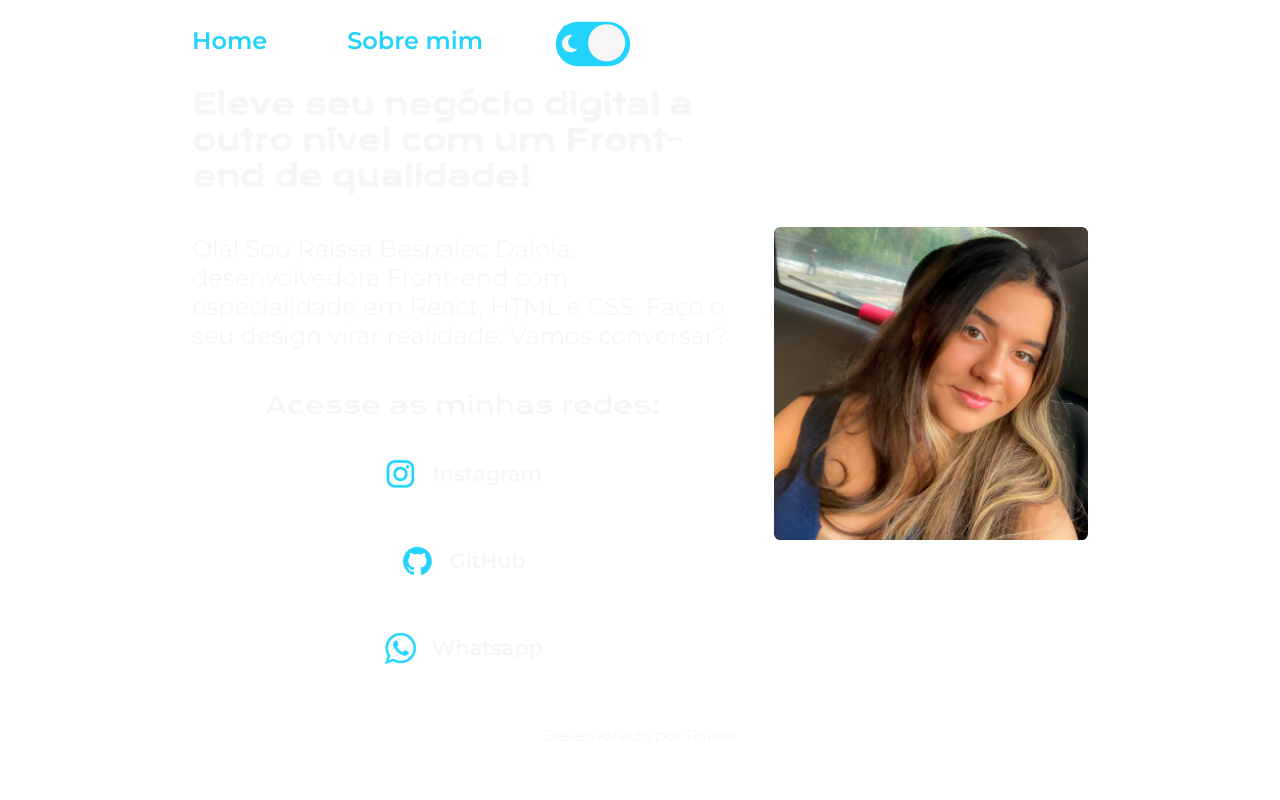
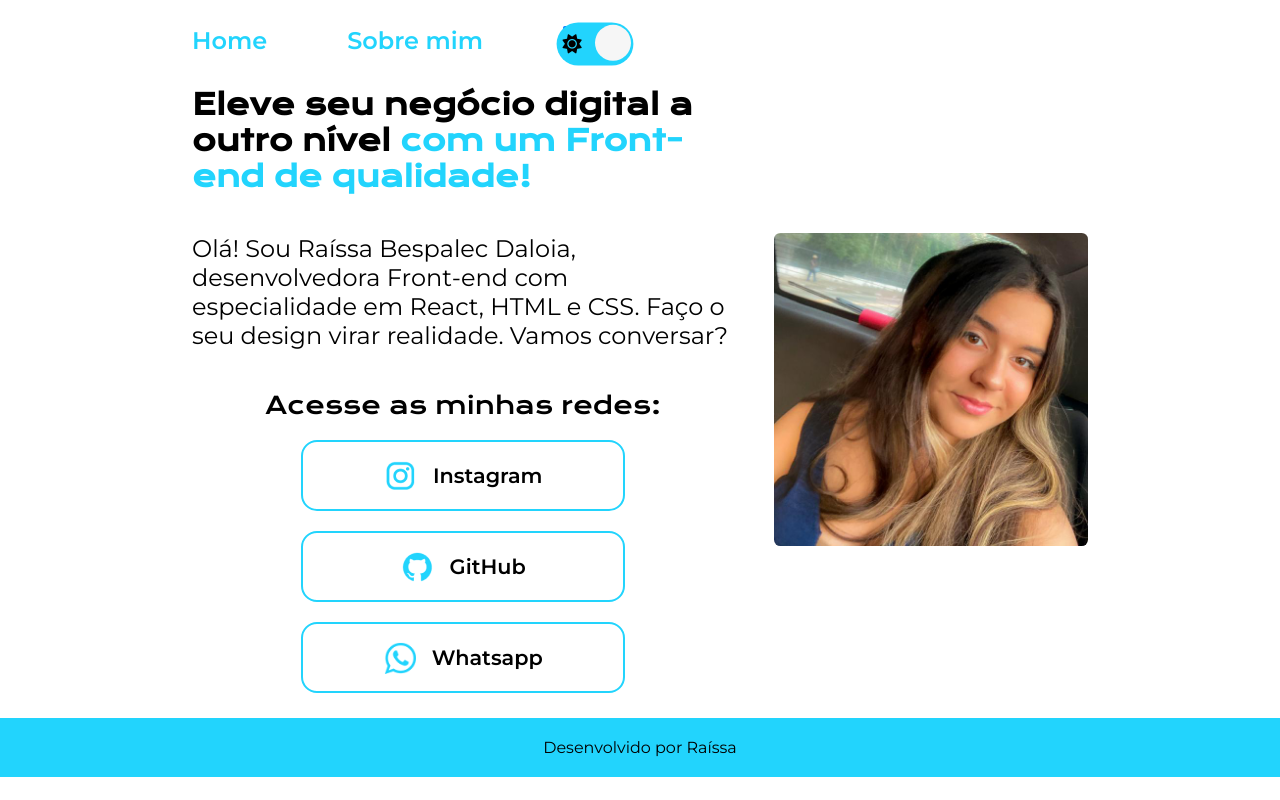
Before and after one commit to rahbespalec/treino_css, a plain HTML site: page index.html in a window 1280 px wide. Both pictures are taken after a click on the checkbox 569 px from the left and 32 px from the top of the page. Drawn offline with nearby package versions, Linux system fonts and the light colour scheme.

Commit message:
Add files via upload

```diff
--- a/index.html
+++ b/index.html
@@ -16,8 +16,8 @@
             <div>
                 <input type="checkbox"  class="checkbox" id="chk">
                 <label class="label" for="chk">
+                    <i class="fas fa-sun"></i>
                     <i class="fas fa-moon"></i>
-                    <i class="fas fa-sun"></i>
                     <div class="bola"></div>
                 </label>
             </div>
@@ -29,10 +29,10 @@
             <p class="apresentacao__conteudo__paragrafo">Olá! Sou Raíssa Bespalec Daloia, desenvolvedora Front-end com especialidade em React, HTML e CSS. Faço o seu design virar realidade. Vamos conversar?</p>
             <div class="apresentacao__links">
                 <h2 class="apresentacao__links__subtitulo">Acesse as minhas redes:</h2>
-                <a class="apresentacao__links__redes" href="https://www.instagram.com/rah_bespalec/" target="a_blank">
+                <a id="botao" class="apresentacao__links__redes" href="https://www.instagram.com/rah_bespalec/" target="a_blank">
                     <img src="img/instagram.png">Instagram</a>
-                <a class="apresentacao__links__redes" href="https://github.com/rahbespalec" target="a_blank"><img src="img/github.png">GitHub</a>
-                <a class="apresentacao__links__redes" href="https://wa.me/11987014279 " target="a_blank"><img src="img/whatsapp.png" class="apresentacao__links__logo">Whatsapp</a>
+                <a id="botao" class="apresentacao__links__redes" href="https://github.com/rahbespalec" target="a_blank"><img src="img/github.png">GitHub</a>
+                <a id="botao" class="apresentacao__links__redes" href="https://wa.me/11987014279 " target="a_blank"><img src="img/whatsapp.png" class="apresentacao__links__logo">Whatsapp</a>
             </div>
         </section>
         <img class="apresentacao__imagem" src="img/raiss.jpg" alt="Foto da Raíssa sorrindo">
--- a/javascript.js
+++ b/javascript.js
@@ -2,8 +2,5 @@ const chk = document.getElementById('chk')
 
 chk.addEventListener('change', () => {
     document.body.classList.toggle('light')
+
 })
-
-chk.addEventListener('change', () => {
-    document.apresentacao__links__redes.classList.toggle('light')
-})
--- a/styles/style.css
+++ b/styles/style.css
@@ -2,7 +2,7 @@
 
 :root{
     --cor--primaria:#000000;
-    --cor-secundaria: #F6F6F6;
+    --cor--secundaria: #F6F6F6;
     --cor--terciaria: #22D4FD;
     --cor--hoover:#272727;
 
@@ -23,15 +23,29 @@
 body{
 
     background-color: var(--cor--primaria);
-    color:var(--cor-secundaria);
+    color:var(--cor--secundaria);
     box-sizing: border-box;
-    overflow-y:hidden;
+
+    transition: background 1s;
+
+    --cor--primaria:#000000;
+    --cor--secundaria: #F6F6F6;
+    --cor--terciaria: #22D4FD;
+    --cor--hoover:#272727;
 
 }
 
 body.light{
     background-color: var(--cor--light1);
+    color:black;
+    --cor--primaria:#ffffff;
+    --cor--secundaria: #000000;
+    --cor--terciaria: #22D4FD;
+    --cor--hoover:#c7c7c7;
+
 }
+
+
 
 .checkbox{
     opacity: 100%;
@@ -50,9 +64,9 @@ body.light{
     padding: 5px;
     position: relative;
     height: 26px;
-    width: 50px;
+    width: 54px;
 
-    transform: scale(1.24);
+    transform: scale(1.2);
 }
 
 .label .bola{
@@ -71,7 +85,7 @@ body.light{
 }
 
 .checkbox:checked + .label .bola{
-    transform: translateX(24px) ;
+    transform: translateX(30px) ;
 
 
 }
@@ -104,7 +118,7 @@ body.light{
 }
 
 .titulo-destaque{
-    color: var(--cor--azul--claro);
+    color: var(--cor--terciaria);
 }
 
 .apresentacao{
@@ -152,7 +166,7 @@ body.light{
     gap: 1rem;
     font-family: 'Montserrat', sans-serif ;
     font-size: 1.3rem;
-    border: 0.15rem solid var(--cor--azul--claro);
+    border: 0.15rem solid var(--cor--terciaria);
     border-radius: 0.5rem;
     width: 20rem;
     font-weight: 600;
@@ -160,30 +174,16 @@ body.light{
     text-decoration: none;
     border-radius: 1rem;
     padding: 1.1rem 0;
-    color: #F6F6F6;
+    color: var(--cor--secundaria);
 }
 
-.apresentacao__links__redes.light{
-    /* background-color: #22D4FD; */
-    display: flex;
-    justify-content: center;
-    align-items: center;
-    gap: 1rem;
-    font-family: 'Montserrat', sans-serif ;
-    font-size: 1.3rem;
-    border: 0.15rem solid var(--cor--azul--claro);
-    border-radius: 0.5rem;
-    width: 20rem;
-    font-weight: 600;
-    text-align: center;
-    text-decoration: none;
-    border-radius: 1rem;
-    padding: 1.1rem 0;
-    color: var(--cor--secundaria--light);
+
+.apresentacao__links__redes:hover{
+    background-color: var(--cor--hoover);
 }
 
-.apresentacao__links__redes:hover{
-    background-color: #272727;
+.apresentacao__links__redes.letra{
+    color: var(--cor--primaria);
 }
 
 .apresentacao__imagem{
@@ -212,12 +212,10 @@ body.light{
 }
 
 .rodape{
-    background-color: var(--cor--azul--claro);
+    background-color: var(--cor--terciaria);
     color:var(--cor--preta);
     padding: 1.25rem;
     text-align: center;
     font-family: 'Montserrat', sans-serif ;
     font-weight: 400;
-
-
 }
```
